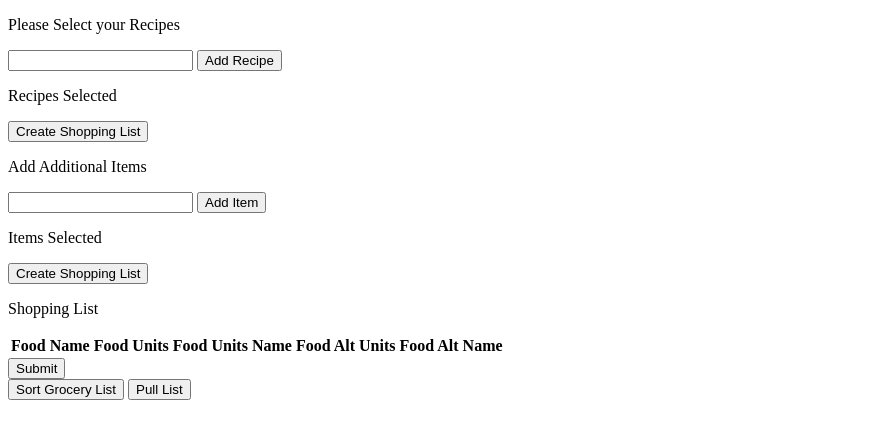
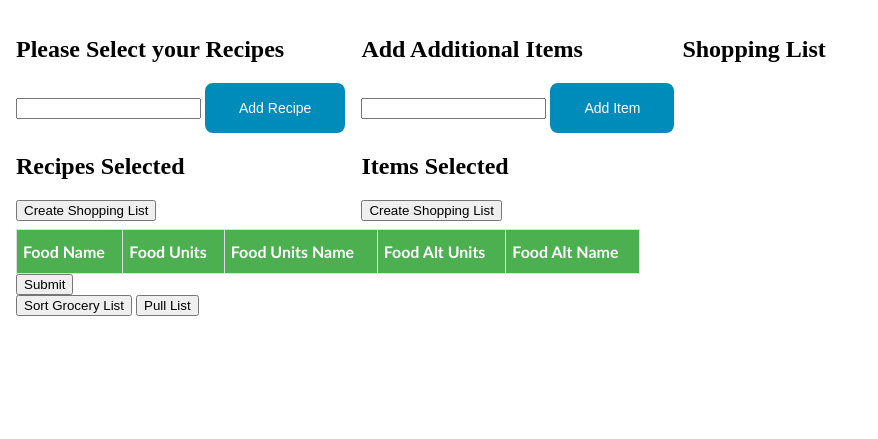
Before and after one commit to smcdonald2013/Munch, a Flask app: page /grocery_list in a window 1280 px wide. Shown: the top 439 px of the page, without its empty margins (0-878 px from the left). Run offline with Flask 2, Linux system fonts and the light colour scheme; data that the repository does not hold is empty; some libraries are stand-ins or nearby versions.

Commit message:
Some button formatting

```diff
--- a/food-app/static/request_helpers.js
+++ b/food-app/static/request_helpers.js
@@ -65,6 +65,7 @@ function load_table(tableData){
       var text = document.createElement('input')
       text.setAttribute('type', 'text')
       text.value = cellData
+      text.innerHTML = cellData
       cell.appendChild(text);
       row.appendChild(cell);
     });
--- /dev/null
+++ b/food-app/static/styles.css
@@ -0,0 +1,72 @@
+#grocery_table {
+    font-family: "Trebuchet MS", Arial, Helvetica, sans-serif;
+    border-collapse: collapse;
+    width: 50%;
+}
+
+#grocery_table td, #grocery_table th {
+    border: 1px solid #ddd;
+    padding: 6px;
+}
+
+#grocery_table tr:nth-child(even){background-color: #f2f2f2;}
+
+#grocery_table tr:hover {background-color: #ddd;}
+
+#grocery_table th {
+    padding-top: 12px;
+    padding-bottom: 12px;
+    text-align: left;
+    background-color: #4CAF50;
+    color: white;
+}
+
+.heading h2 {
+    margin: 1em 0 0.5em 0;
+    color: #343434;
+    font-weight: normal;
+    font-family: 'Ultra', sans-serif;
+    font-size: 12px;
+    line-height: 16px;
+    text-transform: uppercase;
+    text-shadow: 0 2px white, 0 3px #777;
+}
+
+#ItemSelection {
+    float: right;
+    padding: 8px;
+}
+
+#RecipeSelection {
+    float: left;
+    padding: 8px;
+}
+
+#ShoppingList {
+    padding: 8px;
+}
+
+#Selections {
+    float: left;
+}
+
+.btn {
+    background-color: #008CBA; /* Green */
+    border: none;
+    color: white;
+    padding: 15px 32px;
+    text-align: center;
+    text-decoration: none;
+    display: inline-block;
+    font-size: 14px;
+    border-radius: 8px;
+    -webkit-transition-duration: 0.4s; /* Safari */
+    transition-duration: 0.4s;
+    border: 2px solid #008CBA;
+}
+
+.btn:hover {
+    /* background-color: white;
+    color: black; */
+    box-shadow: 0 12px 16px 0 rgba(0,0,0,0.24), 0 17px 50px 0 rgba(0,0,0,0.19);
+}
--- a/food-app/templates/grocery_list.html
+++ b/food-app/templates/grocery_list.html
@@ -2,7 +2,7 @@
 <html>
     <head>
         <script src="https://ajax.googleapis.com/ajax/libs/jquery/1.10.2/jquery.min.js"></script>
-        <link rel="stylesheet" type="text/css" href="mystyle.css"></head>
+        <link rel="stylesheet" type="text/css" href="{{ url_for('static', filename='styles.css') }}" />
     </head>
 <body>
 <script src="static/request_helpers.js" type="text/javascript"></script>
@@ -56,14 +56,15 @@ function addToList(tableid, listid){
 };
 </script>
 
+<div id="Selections">
+<div id="RecipeSelection">
 <datalist id="recipes"></datalist>
 
-<P>Please Select your Recipes</P>
+<h2 class="heading">Please Select your Recipes</h2>
 <input id="recipelist" type="email" list="recipes" multiple>
-<!--<input id="clickMe" type="button" value="Add Recipe" onclick="addRecipe();" />-->
-<input id="clickMe" type="button" value="Add Recipe" onclick="addToList('recipe_table', 'recipelist');" />
+<input id="clickMe" type="button" value="Add Recipe" class="btn" onclick="addToList('recipe_table', 'recipelist');" />
 
-<p>Recipes Selected</p>
+<h2>Recipes Selected</h2>
 <form id='recipe_form'>
   <table id='recipe_table'>
   <tbody>
@@ -73,26 +74,29 @@ function addToList(tableid, listid){
   <input id="clickMe" type="button" value="Create Shopping List" onclick="createList('#recipe_table tr', '/recipes?recipe=', createTable);" />
   <br/>
 </form>
+</div>
 
+<div id="ItemSelection">
 <datalist id="items"></datalist>
 
-<P>Add Additional Items</P>
+<h2 class="heading">Add Additional Items</h2>
 <input id="itemlist" type="email" list="items" multiple>
-<!--<input id="clickMe" type="button" value="Add Item" onclick="addItem();" />-->
-<input id="clickMe" type="button" value="Add Item" onclick="addToList('item_table', 'itemlist');" />
+<input id="clickMe" type="button" value="Add Item" class="btn" onclick="addToList('item_table', 'itemlist');" />
 
-<p>Items Selected</p>
+<h2>Items Selected</h2>
 <form id='item_form'>
   <table id='item_table'>
   <tbody>
   </tbody>
   </table>
-  <!--<input id="clickMe" type="button" value="Create Shopping List" onclick="createItemList();" />-->
   <input id="clickMe" type="button" value="Create Shopping List" onclick="createList('#item_table tr', '/items?item=', createTableItem);" />
   <br/>
 </form>
+</div>
+</div>
 
-<p>Shopping List</p>
+<div id="ShoppingList">
+<h2 class="heading">Shopping List</h2>
 <form id='grocery_form' onsubmit="return post_request()">
   <table id='grocery_table'>
   <tr>
@@ -108,6 +112,7 @@ function addToList(tableid, listid){
 </form>
 <input id="clickMe" type="button" value="Sort Grocery List" onclick="sortTable();" />
 <input id="clickMe" type="button" value="Pull List" onclick="pullList();" />
+</div>
 
 <script type="text/javascript">
 //Generates grocery list from selections
@@ -132,10 +137,11 @@ function createList(tablestring, urlbase, requestfunc){
 function createTable(tableData) {
   //Converts JSON to multidimensional araray
   tableData = tableData['data']
+  console.log(tableData)
   var outputData = [];
   for(var i = 0; i < tableData.length; i++) {
       var input = tableData[i];
-      outputData.push([input.Food_Name, input.Food_Name,input.Food_Units_Name,input.Food_Alt_Units,input.Food_Alt_Name]);
+      outputData.push([input.Food_Name, input.Food_Units,input.Food_Units_Name,input.Food_Alt_Units,input.Food_Alt_Name]);
   }
   //Adds data to table
   var table = document.getElementById('grocery_table')
@@ -159,6 +165,7 @@ function createTableItem(tableData) {
 
   var tableBody = load_table(outputData)
   table.appendChild(tableBody);
+  sortTable();
 };
 </script>
 
@@ -176,6 +183,7 @@ function createTableList(tableData) {
 
   var tableBody = load_table(outputData)
   table.appendChild(tableBody);
+  sortTable();
 };
 </script>
 
@@ -238,8 +246,8 @@ function sortTable() {
       shouldSwitch = false;
       /*Get the two elements you want to compare,
       one from current row and one from the next:*/
-      x = rows[i].getElementsByTagName("TD")[0];
-      y = rows[i + 1].getElementsByTagName("TD")[0];
+      x = rows[i].getElementsByTagName("input")[0];
+      y = rows[i + 1].getElementsByTagName("input")[0];
       //check if the two rows should switch place:
       if (x.innerHTML.toLowerCase() > y.innerHTML.toLowerCase()) {
         //if so, mark as a switch and break the loop:
@@ -254,5 +262,5 @@ function sortTable() {
       switching = true;
     }
   }
-};
+}
 </script>
```
